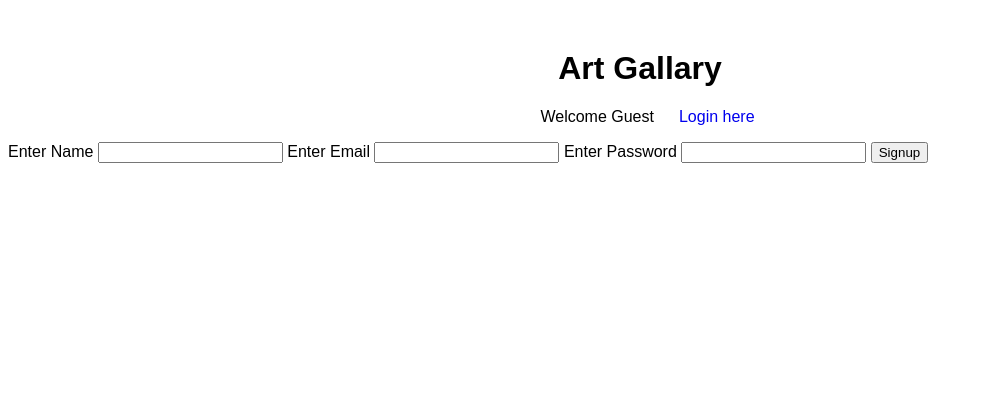
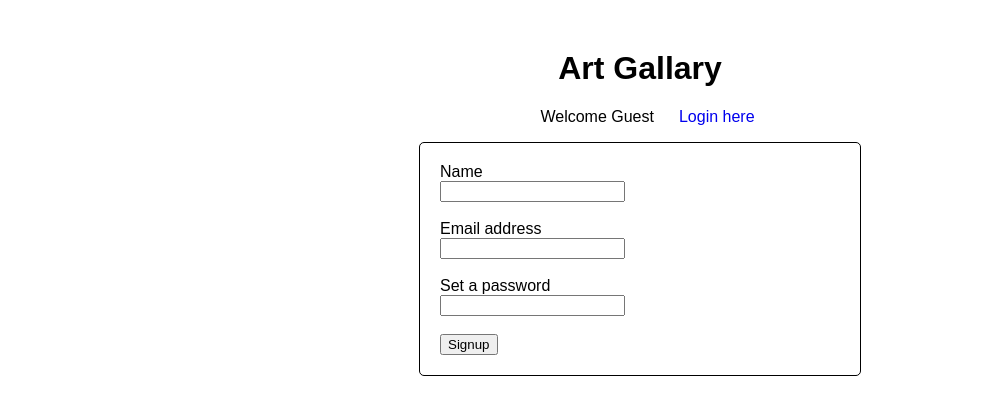
Before and after one commit to Tania-Hss/Full-stack-app, a Flask app: page /signup in a window 1280 px wide. Shown: the top 415 px of the page, without its empty margins (0-982 px from the left). Run offline with Flask 2, Linux system fonts and the light colour scheme; some libraries are stand-ins or nearby versions.

Commit message:
adding css to home page & forms

```diff
--- a/static/css/styles.css
+++ b/static/css/styles.css
@@ -1,5 +1,6 @@
 body {
     font-family: sans-serif;
+
 }
 
 h1 {
@@ -26,6 +27,7 @@ h1 {
     text-decoration: none;
 
 }
+
 img {
     width: 300px;
     height: 250px;
@@ -57,9 +59,20 @@ img {
     color: white;
     text-decoration: none;
 }
-
-nav form {
+/* logout form */
+.links form {
     position: absolute;
     top: 20px;
     right: 20px;
 }
+
+/* all forms */
+
+form {
+    max-width: 400px;
+    margin: 0 auto;
+    padding: 20px;
+    border: 1px solid ;
+    border-radius: 5px;
+
+}
--- a/templates/add_artwork.html
+++ b/templates/add_artwork.html
@@ -6,13 +6,13 @@ Add Artwork
 
 {% block main %}
     <form method="POST" action="/create">
-        <label for="title">Title:</label><br>
+        <label for="title">Artwork Name</label><br>
         <input type="text" id="title" name="title"><br><br>
 
-        <label for="description">Description:</label><br>
+        <label for="description">Description</label><br>
         <textarea id="description" name="description"></textarea><br><br>
 
-        <label for="file_img">Image File:</label><br>
+        <label for="file_img">Image File</label><br>
         <input type="file" id="file_img" name="file_img"><br><br>
 
         <button type="submit">Add to my list</button>
--- a/templates/edit_artwork.html
+++ b/templates/edit_artwork.html
@@ -14,11 +14,11 @@
       <input name="title" type="text" value="{{ artwork_title }} "></input>
     </p>
     <p>
-      <label>Image </label><br>
+      <label>Image File</label><br>
       <input name="file_img" type="text" value="{{ artwork_img }}"></input>
     </p>
     <p>
-      <label>description</label><br>
+      <label>Description</label><br>
       <input name="description" type="text" value="{{ artwork_description }}"></input>
     </p>
     <button type="submit">Update Artwork Item</button>
--- a/templates/home.html
+++ b/templates/home.html
@@ -1,7 +1,7 @@
 {% extends "layout.html" %}
 
 {% block title %}
-    home
+    Home
 {% endblock %}
 
 {% block main %}
--- a/templates/layout.html
+++ b/templates/layout.html
@@ -3,7 +3,7 @@
     <head>
         <meta charset="utf-8">
         <meta http-equiv="X-UA-Compatible" content="IE=edge">
-        <title>Art Gallary - {% block title%}{% endblock title%}</title>
+        <title>Art Gallary - {% block title%} {% endblock title%}</title>
         <meta name="description" content="">
         <meta name="viewport" content="width=device-width, initial-scale=1">
         <link rel="stylesheet" href="/static/css/styles.css">
--- a/templates/login.html
+++ b/templates/login.html
@@ -8,10 +8,10 @@ Login Page
 {% block main %}
 
 <form action="/login" method="post">
-    <label for="email">Enter email</label>
+    <label for="email">Email address</label>
     <input type="text" name="email"></input><br><br>
 
-    <label for="password">Enter Password</label>
+    <label for="password">Password</label>
     <input type="password" name="password"></input><br><br>
 
     <button type="submit">Login</button>
--- a/templates/signup.html
+++ b/templates/signup.html
@@ -7,14 +7,14 @@ Sign Up Page
 
 {% block main %}
 <form action="/signup" method="POST">
-    <label for="name">Enter Name</label>
-    <input type="text" name="name">
+    <label for="name">Name</label><br>
+    <input type="text" name="name"><br><br>
 
-    <label for="email"> Enter Email</label>
-    <input type="text" name="email">
+    <label for="email">Email address</label><br>
+    <input type="text" name="email"><br><br>
 
-    <label for="password"> Enter Password</label>
-    <input type="password" name="password">
+    <label for="password">Set a password</label><br>
+    <input type="password" name="password"><br><br>
 
     <button type="submit">Signup</button>
 
```
